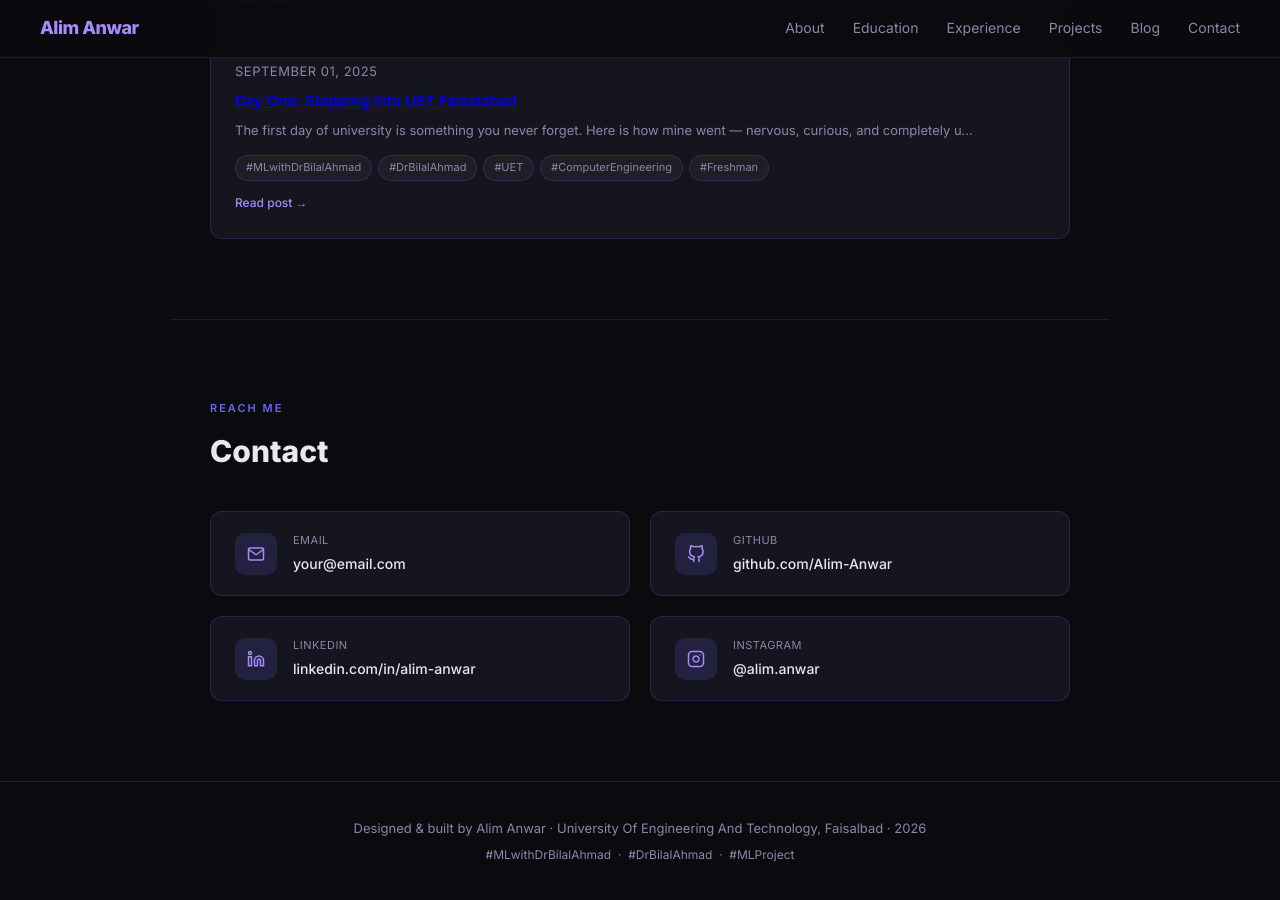
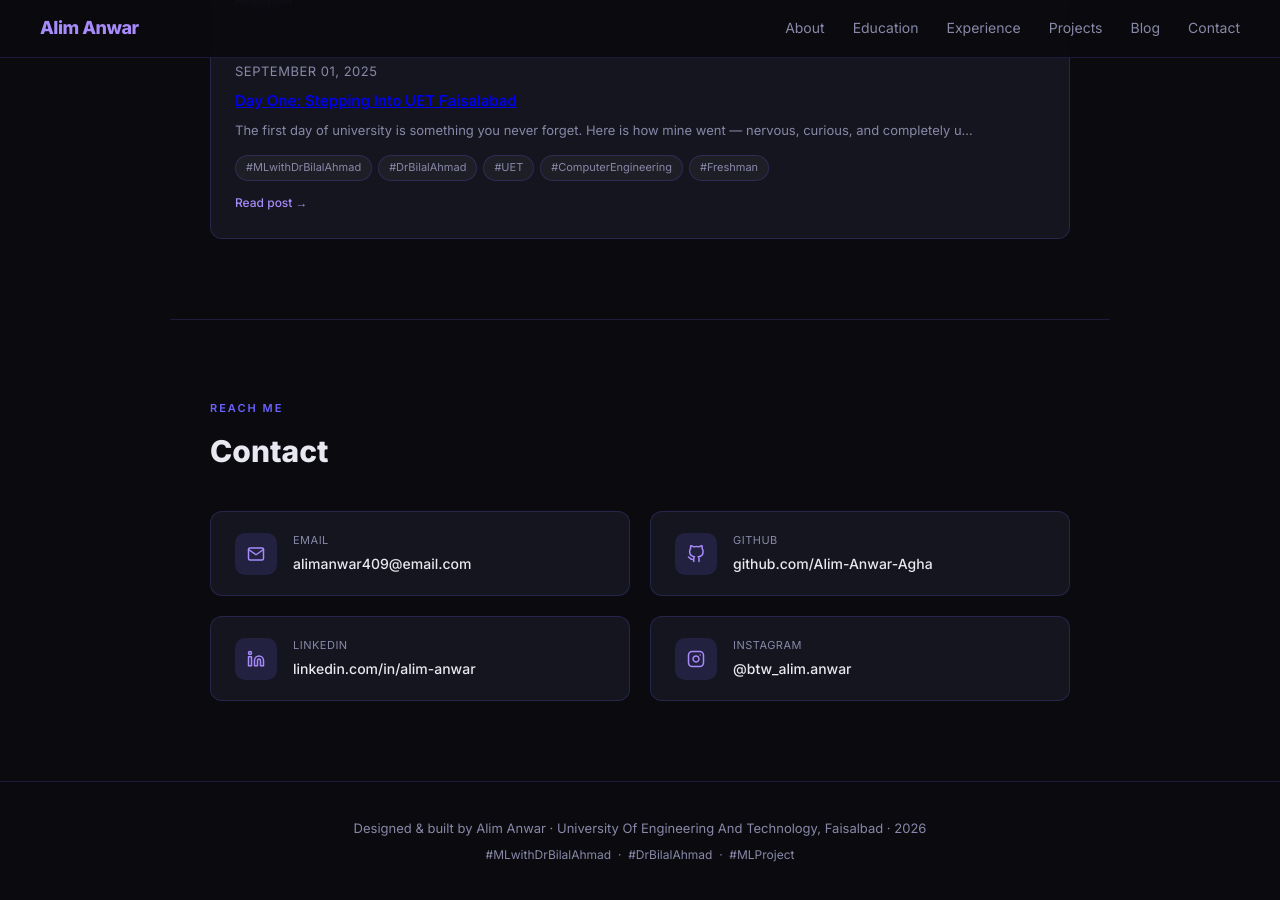
Before and after one commit to Alim-Anwar-Agha/My-Portfolio, a Jekyll site: the page built from index.html, in a window 1280 px wide and 900 px high, scrolled down 7834 px. Built offline with Jekyll 4.4.1, drawn with Linux system fonts in a browser that asks for light colours.

Commit message:
Update index.html

```diff
--- a/index.html
+++ b/index.html
@@ -377,11 +377,11 @@
   <div class="grid2">
     <div class="contact-card">
       <div class="c-icon"><svg viewBox="0 0 24 24"><path d="M4 4h16c1.1 0 2 .9 2 2v12c0 1.1-.9 2-2 2H4c-1.1 0-2-.9-2-2V6c0-1.1.9-2 2-2z"/><polyline points="22,6 12,13 2,6"/></svg></div>
-      <div><div class="c-label">Email</div><div class="c-val"><a href="mailto:your@email.com">your@email.com</a></div></div>
+      <div><div class="c-label">Email</div><div class="c-val"><a href="mailto:alimanwar409@email.com">alimanwar409@email.com</a></div></div>
     </div>
     <div class="contact-card">
       <div class="c-icon"><svg viewBox="0 0 24 24"><path d="M9 19c-5 1.5-5-2.5-7-3m14 6v-3.87a3.37 3.37 0 0 0-.94-2.61c3.14-.35 6.44-1.54 6.44-7A5.44 5.44 0 0 0 20 4.77 5.07 5.07 0 0 0 19.91 1S18.73.65 16 2.48a13.38 13.38 0 0 0-7 0C6.27.65 5.09 1 5.09 1A5.07 5.07 0 0 0 5 4.77a5.44 5.44 0 0 0-1.5 3.78c0 5.42 3.3 6.61 6.44 7A3.37 3.37 0 0 0 9 18.13V22"/></svg></div>
-      <div><div class="c-label">GitHub</div><div class="c-val"><a href="https://github.com/Alim-Anwar" target="_blank">github.com/Alim-Anwar</a></div></div>
+      <div><div class="c-label">GitHub</div><div class="c-val"><a href="https://github.com/Alim-Anwar-Agha" target="_blank">github.com/Alim-Anwar-Agha</a></div></div>
     </div>
     <div class="contact-card">
       <div class="c-icon"><svg viewBox="0 0 24 24"><path d="M16 8a6 6 0 0 1 6 6v7h-4v-7a2 2 0 0 0-2-2 2 2 0 0 0-2 2v7h-4v-7a6 6 0 0 1 6-6z"/><rect x="2" y="9" width="4" height="12"/><circle cx="4" cy="4" r="2"/></svg></div>
@@ -389,7 +389,7 @@
     </div>
     <div class="contact-card">
       <div class="c-icon"><svg viewBox="0 0 24 24"><rect x="2" y="2" width="20" height="20" rx="5" ry="5"/><path d="M16 11.37A4 4 0 1 1 12.63 8 4 4 0 0 1 16 11.37z"/><line x1="17.5" y1="6.5" x2="17.51" y2="6.5"/></svg></div>
-      <div><div class="c-label">Instagram</div><div class="c-val"><a href="#" target="_blank">@alim.anwar</a></div></div>
+      <div><div class="c-label">Instagram</div><div class="c-val"><a href="#" target="_blank">@btw_alim.anwar</a></div></div>
     </div>
   </div>
 </section>
```
